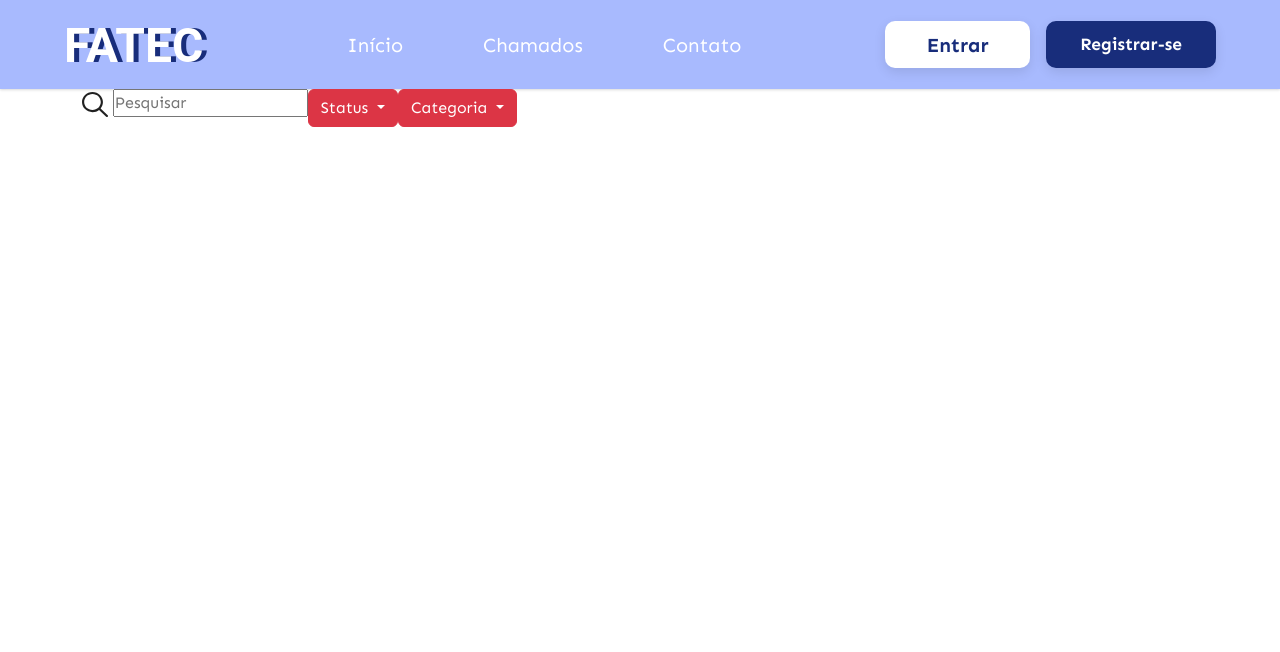
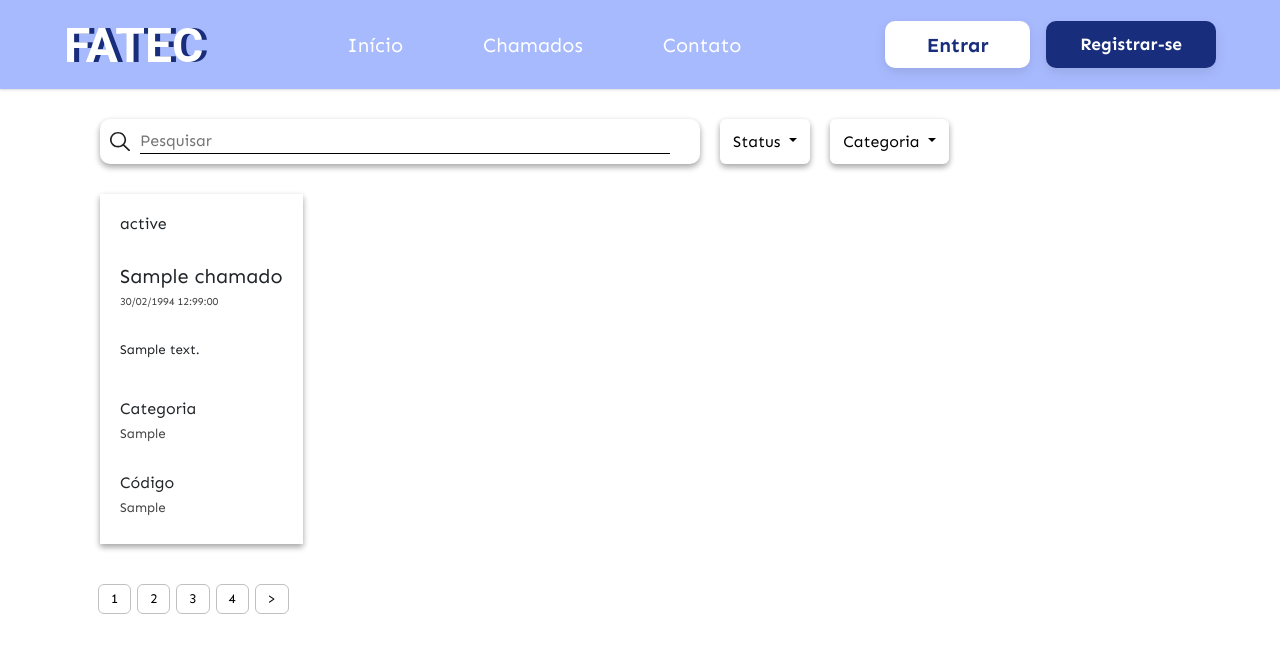
Before and after one commit to apiFatec/SOS_API, a Flask app: page /chamados in a window 1280 px wide. Shown: the top 652 px of the page. Run offline with Flask 2, Linux system fonts and the light colour scheme; tables that the repository leaves empty hold one stand-in row (values such as "Sample post").

Commit message:
:sparkles: feat: Flask in screen chamados

```diff
--- a/templates/chamados/index.html
+++ b/templates/chamados/index.html
@@ -6,12 +6,9 @@
   <meta http-equiv="X-UA-Compatible" content="IE=edge" />
   <meta name="viewport" content="width=device-width, initial-scale=1.0" />
   <link href="https://cdn.jsdelivr.net/npm/bootstrap@5.2.2/dist/css/bootstrap.min.css" rel="stylesheet" integrity="sha384-Zenh87qX5JnK2Jl0vWa8Ck2rdkQ2Bzep5IDxbcnCeuOxjzrPF/et3URy9Bv1WTRi" crossorigin="anonymous" />
-  <!-- <link rel="stylesheet" href="{{url_for('static', filename='footer/style.css')}}">
+  <link rel="stylesheet" href="{{url_for('static', filename='footer/style.css')}}">
   <link rel="stylesheet" href="{{url_for('static', filename='chamados/style.css')}}">
-  <link rel="stylesheet" href="{{url_for('static', filename='header/style.css')}}"> -->
-  <link rel="stylesheet" href="style.css">
-  <link rel="stylesheet" href="../../static/footer/style.css">
-  <link rel="stylesheet" href="../../static/header/style.css">
+  <link rel="stylesheet" href="{{url_for('static', filename='header/style.css')}}">
   <link rel="preconnect" href="https://fonts.googleapis.com" />
   <link rel="preconnect" href="https://fonts.gstatic.com" crossorigin />
   <link href="https://fonts.googleapis.com/css2?family=Sen:wght@400;700;800&display=swap" rel="stylesheet" />
@@ -26,7 +23,7 @@
 
     <nav class="nave">
       <ul>
-        <a href="../home/index.html">
+        <a href="/">
           <li>Início</li>
         </a>
         <a href="#">
@@ -46,7 +43,7 @@
   <section class="container">
     <nav class="nav">
       <div class="pesquisa">
-        <img src="../../static/assets/lupa.svg" alt="lupa" class="lupa" />
+        <img src="{{url_for('static', filename='assets/lupa.svg')}}" alt="lupa" class="lupa" />
         <input type="search" name="pesquisa" id="pes" placeholder="Pesquisar" />
       </div>
 
@@ -73,30 +70,35 @@
       </div>
     </nav>
     <section class="cards">
+
+      {% for chamado in chamados %}
       <a href="#">
         <div class="div">
-          <h3 class="verde">Finalizado</h3>
+          <h3 class="{{chamado.status}}">{{chamado.status}}</h3>
 
           <div>
-            <h2>Sem internet</h2>
+            <h2 class="titulo">{{chamado.titulo}}</h2>
             <h6 class="data">30/02/1994 12:99:00</h6>
           </div>
           <p class="tx">
-            O cabo da internet está conectado, mostra o icone de internet, mas
-            não conecta em nada, nem carrega nenhuma pagina web.
+            {{chamado.desc_chamado}}
           </p>
           <div>
             <h3 class="ti">Categoria</h3>
-            <h6 class="cod">Rede</h6>
+            <h6 class="cod">{{chamado.categoria}}</h6>
           </div>
           <div>
             <h3 class="ti">Código</h3>
-            <h6 class="cod">0000X100</h6>
+            {% if not chamado.cod_erro %}
+            <h6 class="cod">nenhum</h6>
+            {% else %}
+            <h6 class="cod">{{chamado.cod_erro}}</h6>
+            {% endif %}
           </div>
 
         </div>
       </a>
-
+      {% endfor  %}
 
     </section>
 
```
